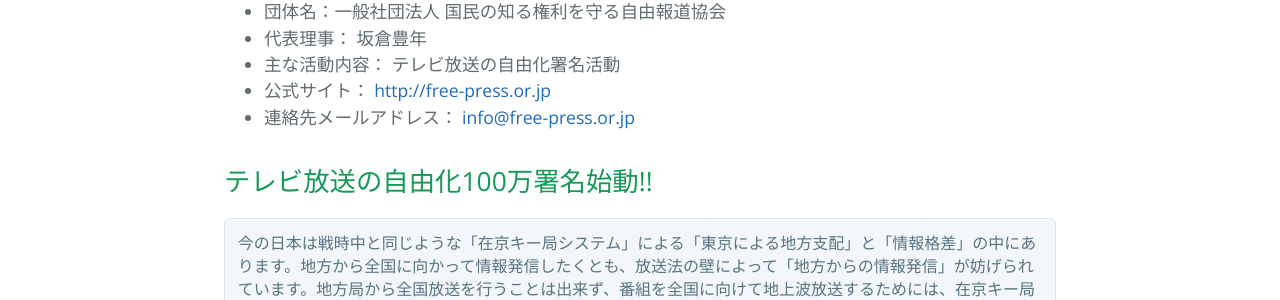
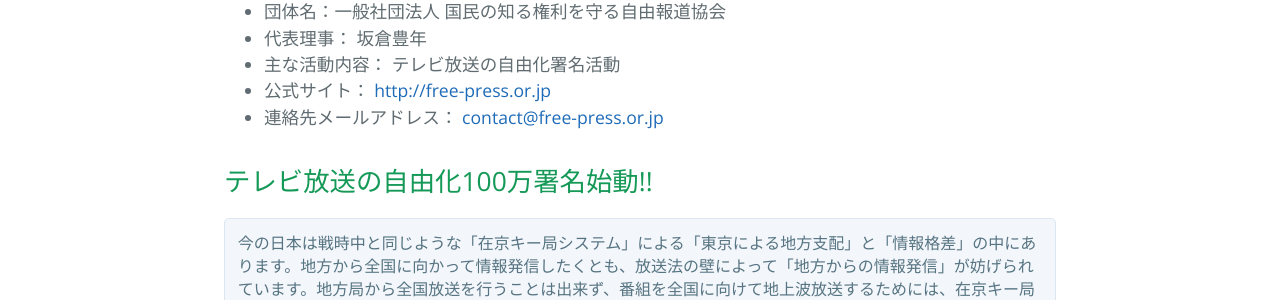
Before and after one commit to tejima/free-press, a Jekyll site: the page built from index.md, in a window 1280 px wide and 900 px high, scrolled down 317 px. Shown: the part 155-455 px from the top of the window. Built offline with Jekyll 4.4.1, drawn with Linux system fonts in a browser that asks for light colours; our own code applies the rules of GitHub Pages for plain Markdown files; the list of posts is cut into pages by our own code.

Commit message:
問い合わせフロントをcontact@にした

```diff
--- a/index.md
+++ b/index.md
@@ -5,7 +5,7 @@
 * 代表理事： 坂倉豊年
 * 主な活動内容： テレビ放送の自由化署名活動
 * 公式サイト： [http://free-press.or.jp](http://free-press.or.jp)
-* 連絡先メールアドレス： [info@free-press.or.jp](info@free-press.or.jp)
+* 連絡先メールアドレス： [contact@free-press.or.jp](contact@free-press.or.jp)
 
 ## テレビ放送の自由化100万署名始動!!
 
```
